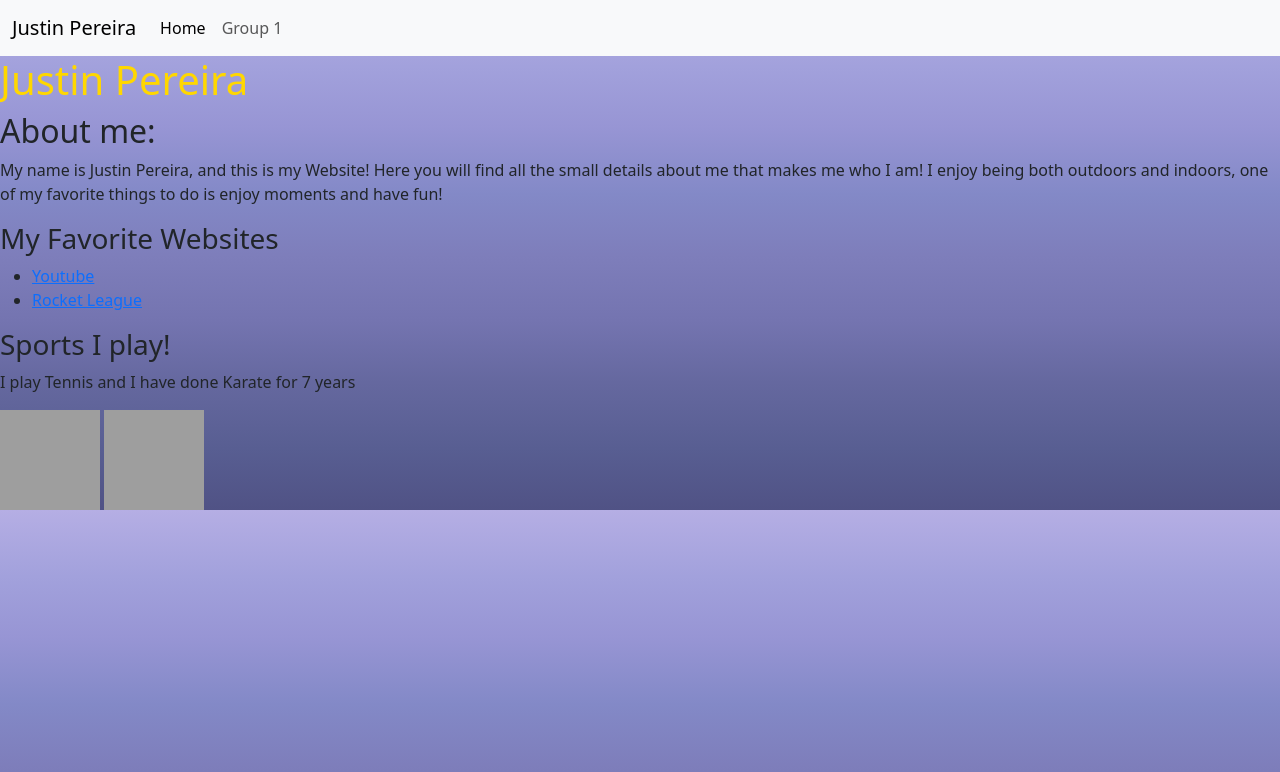
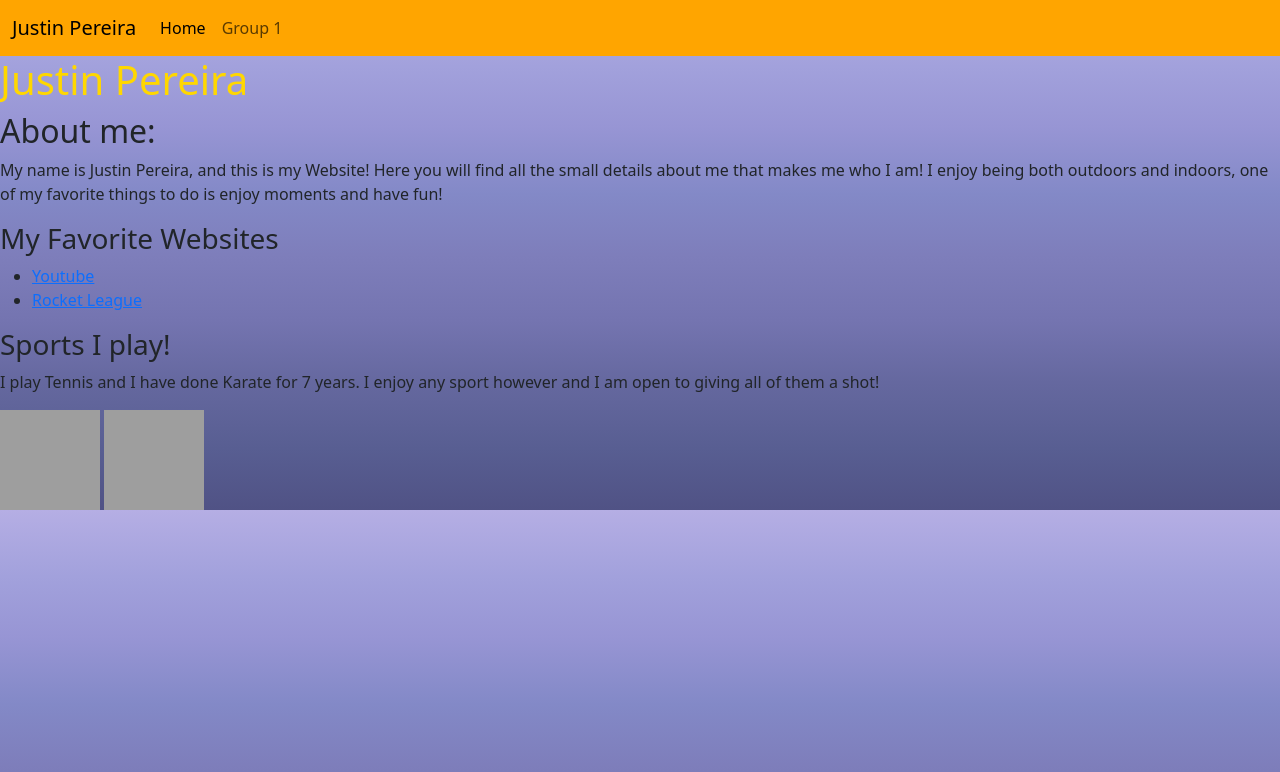
Before and after one commit to LilAerospace/RWCFall23-Group1, a plain HTML site: page Justin-Pereira-Personal-page/index.html in a window 1280 px wide. Drawn offline with nearby package versions, Linux system fonts and the light colour scheme; grey boxes are pictures that could not be loaded.

Commit message:
Add files via upload

```diff
--- a/Justin-Pereira-Personal-page/index.html
+++ b/Justin-Pereira-Personal-page/index.html
@@ -10,7 +10,7 @@
   <link href="https://cdn.jsdelivr.net/npm/bootstrap@5.3.2/dist/css/bootstrap.min.css" rel="stylesheet" integrity="sha384-T3c6CoIi6uLrA9TneNEoa7RxnatzjcDSCmG1MXxSR1GAsXEV/Dwwykc2MPK8M2HN" crossorigin="anonymous">
 </head>
 <body>
-  <nav class="navbar navbar-expand-lg bg-body-tertiary">
+  <nav class="navbar navbar-expand-lg" style="background-color: orange;" >
     <div class="container-fluid">
       <a class="navbar-brand" href="index.html">Justin Pereira</a>
       <button class="navbar-toggler" type="button" data-bs-toggle="collapse" data-bs-target="#navbarNav" aria-controls="navbarNav" aria-expanded="false" aria-label="Toggle navigation">
@@ -22,7 +22,7 @@
             <a class="nav-link active" aria-current="page" href="index.html">Home</a>
           </li>
           <li class="nav-item">
-            <a class="nav-link" href="#">Group 1</a>
+            <a class="nav-link" href="../">Group 1</a>
           </li>
         </ul>
       </div>
@@ -39,7 +39,7 @@
 </ul>
 
 <h3>Sports I play!</h3>
-  <p>I play Tennis and I have done Karate for 7 years</p>
+  <p>I play Tennis and I have done Karate for 7 years. I enjoy any sport however and I am open to giving all of them a shot!</p>
 <img src="https://i5.walmartimages.com/asr/b7d76076-ebab-4d08-8c00-7b9d7a94c7c8_2.f711260fb671c033f7fb4a612bb43046.jpeg?odnHeight=768&odnWidth=768&odnBg=FFFFFF" alt="Tennis Ball" width="100" height="100"/>
   <img src="https://isami-eng.com/cdn/shop/products/K-110_580x.jpg?v=1638770410" alt="Karate Gi" width="100" height="100"/>
 
--- a/Justin-Pereira-Personal-page/style.css
+++ b/Justin-Pereira-Personal-page/style.css
@@ -2,6 +2,8 @@ html {Height: 100% Width: 100%}
 
 h1{color: gold !important}
 
+
+
 a:hover {color: orange}
 
 body {background-image: linear-gradient(to top, #505285 0%, #585e92 12%, #65689f 25%, #7474b0 37%, #7e7ebb 50%, #8389c7 62%, #9795d4 75%, #a2a1dc 87%, #b5aee4 100%);}
```
